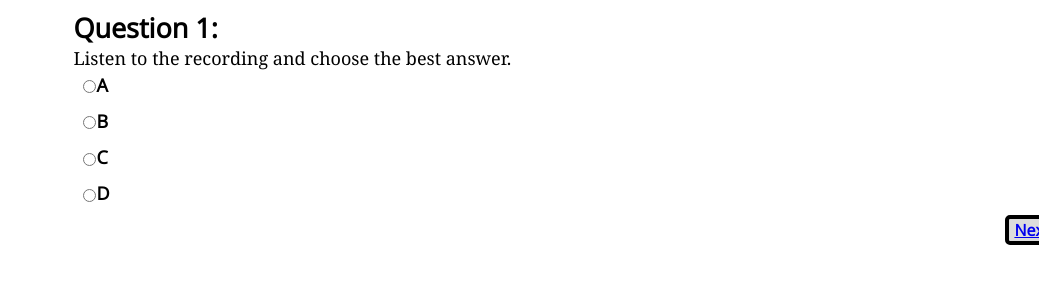
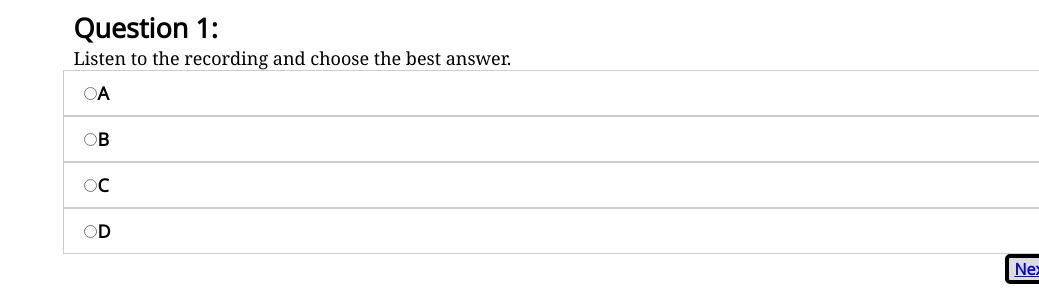
Before and after one commit to ricky-11254/toeic1, a plain HTML site: page index.html in a window 1280 px wide. Shown: the part 1660-1954 px from the top of the page, without its empty margins (241-1280 px from the left). Before the commit the page ends 1915 px from the top, so only its background shows below. Drawn offline with nearby package versions, Linux system fonts and the light colour scheme.

Commit message:
changes the radio button format

```diff
--- a/css/main.css
+++ b/css/main.css
@@ -93,26 +93,27 @@ h1 {
   font-size: 18px;
   font-weight: bold;
 }
-#quiz h2,
-#quiz p,
-#quiz label,
-#quiz input[type="radio"] {
-    text-align: left;
+
+#quiz label {
+  display: block;
+  width: 100%;
+  padding: 10px;
+  border: 1px solid #ccc;
+  cursor: pointer;
+  transition: background-color 0.3s ease;
 }
 
-#quiz label,
 #quiz input[type="radio"] {
-    display: inline-block;
-    vertical-align: middle;
+    display: done;
 }
 
-#quiz ul {
-    list-style-type: none;
-    padding: 0;
+#quiz input[type="radio"]:checked + label {
+  background-color: blue;
+  color: white;
 }
 
-#quiz li {
-    margin-bottom: 10px;
+#quiz label:hover {
+  background-color: lightblue;
 }
 
 .button {
```
